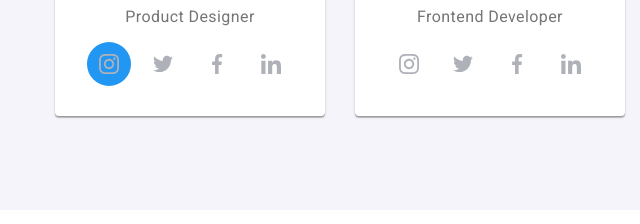
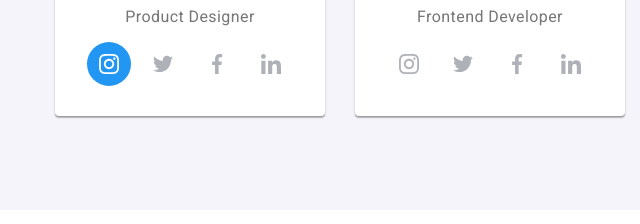
Before and after one commit to Rost-Perig/goit-markup-hw-04, a plain HTML site: page index.html in a window 1280 px wide. In both pictures the pointer is over the icon 109 px from the left and 2158 px from the top of the page. Shown: the part 2094-2318 px from the top of the page, 0-640 px from the left. Drawn offline with nearby package versions, Linux system fonts and the light colour scheme.

Commit message:
При ховер и фокусе иконка соцсетей команды меняет цвет

```diff
--- a/css/styles.css
+++ b/css/styles.css
@@ -393,6 +393,13 @@ p {
   border-radius: 50%;
 }
 
+.t-soc-item,
+.foo-soc-item {
+  height: 20px;
+  width: 20px;
+  fill: var(--team-soc-link);
+}
+
 .t-soc-link:hover,
 .t-soc-link:focus,
 .foo-soc-link:hover,
@@ -400,11 +407,9 @@ p {
   background-color: var(--accent-brand);
 }
 
-.t-soc-item,
-.foo-soc-item {
-  height: 20px;
-  width: 20px;
-  fill: var(--team-soc-link);
+.t-soc-link:hover .t-soc-item,
+.t-soc-link:focus .t-soc-item {
+  fill: var(--white-basis);
 }
 
 .section-clients,
```
